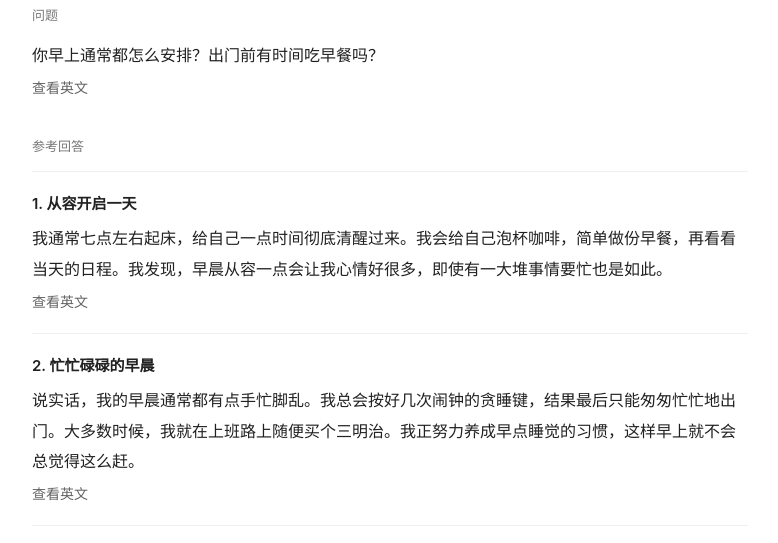
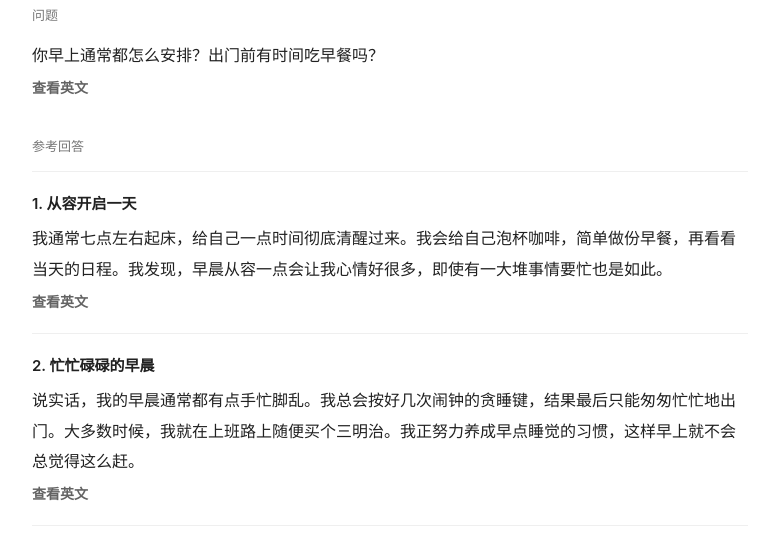
Before and after one commit to wenqingduu/daily-english, a plain HTML site: page index.html in a window 1280 px wide. Shown: the part 254-797 px from the top of the page, without its empty margins (250-1028 px from the left). Drawn offline with Linux system fonts and the light colour scheme.

Commit message:
style: bold English reveal toggle labels

```diff
--- a/index.html
+++ b/index.html
@@ -21,7 +21,7 @@ main{padding-top:36px!important;padding-bottom:70px!important}
 .voicebar select{border:1px solid #e2e2e2;background:white;border-radius:5px;padding:5px 6px;max-width:210px;color:#555}.voicebar button{background:none;border:0;color:#555;cursor:pointer;padding:5px 2px}.voicebar button:hover{text-decoration:underline}
 h3.section{color:#777;font-size:13px;margin:32px 0 16px;font-weight:500}
 .zh{font-size:16px;line-height:1.9;margin:0;cursor:pointer}
-.reveal{font-size:14px;border:0;background:none;color:#636363;padding:7px 0;cursor:pointer}
+.reveal{font-size:14px;font-weight:700;border:0;background:none;color:#636363;padding:7px 0;cursor:pointer}
 .reveal:hover,.speak:hover{color:#111;text-decoration:underline}
 .details[hidden],section[hidden]{display:none!important}
 .en{font-size:16px;line-height:1.8;margin:12px 0 4px}
```
